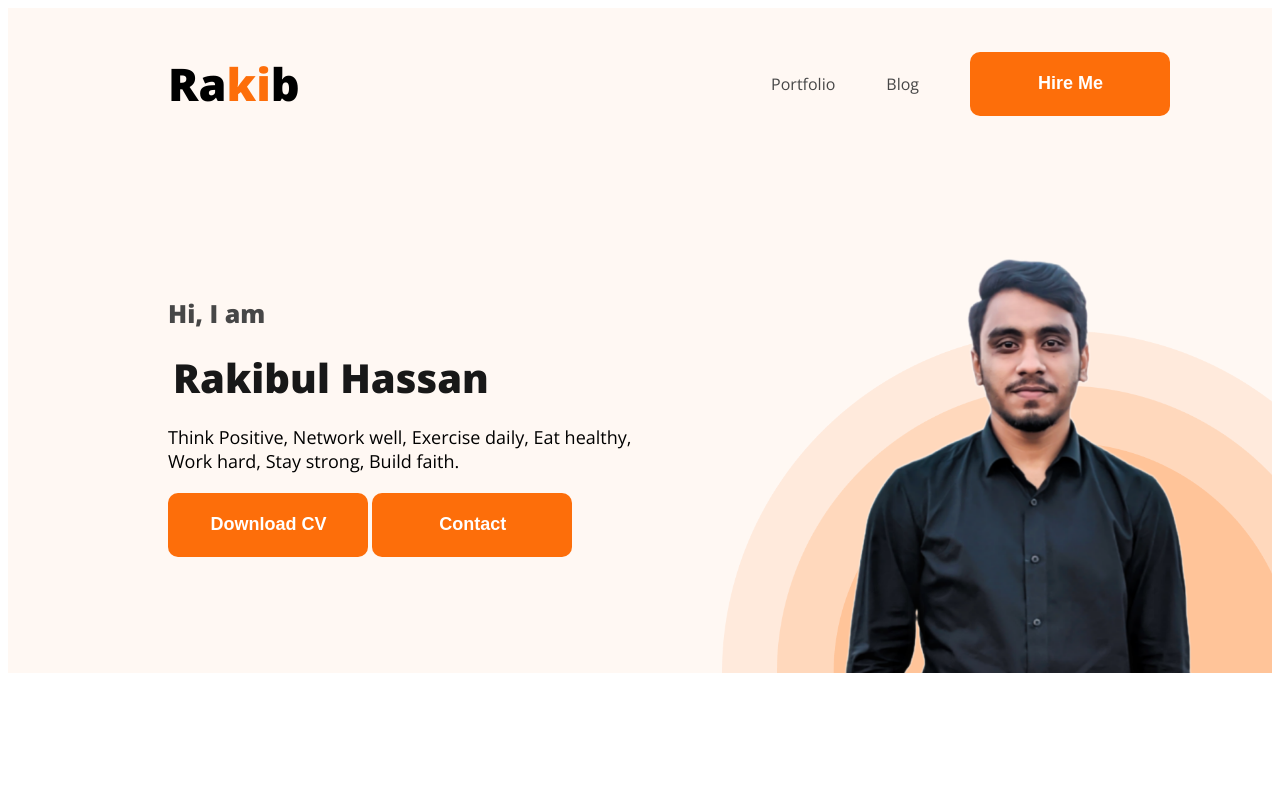
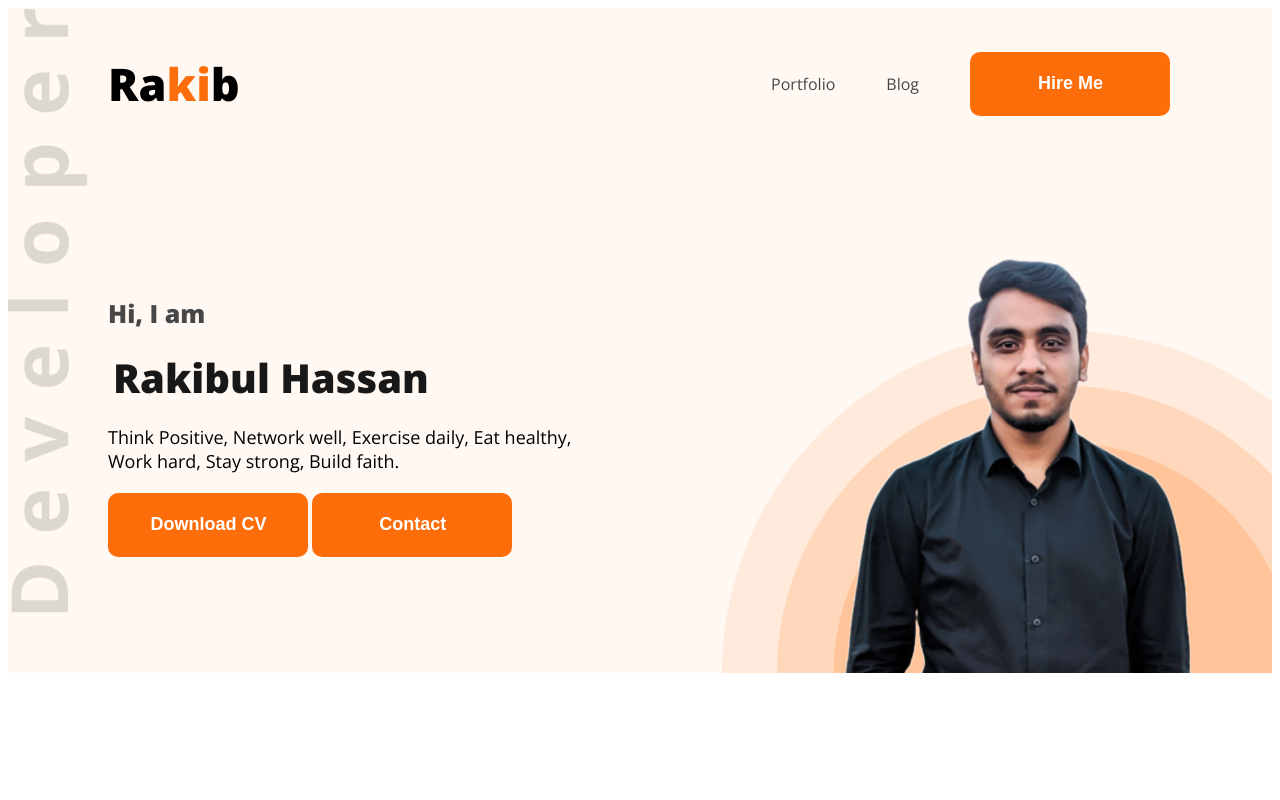
Before and after one commit to rakibulhassan07/1st-webportfolio, a plain HTML site: page index.html in a window 1280 px wide. Shown: the top 800 px of the page. Drawn offline with nearby package versions, Linux system fonts and the light colour scheme.

Commit message:
full portfolio Done

```diff
--- a/Style/portfolio.css
+++ b/Style/portfolio.css
@@ -7,7 +7,7 @@ nav{
     display: flex;
     align-items: center;
     justify-content: space-between;
-    margin: 0px 160px;
+    margin: 0px 100px;
 
 }
 nav>h3{
@@ -44,13 +44,14 @@ nav,a{
 }
 .header{
     background-color: #FFF8F3;
-    background-image: url('../images/header_bg.png');
-    background-repeat: no-repeat;
-    background-position: bottom right;
-    background-size: 550px;
+    background-image: url('../images/header_bg.png'),url('../images/developer.png');
+    background-repeat: no-repeat, no-repeat;
+    background-position: bottom right,top left;
+    background-size: 550px,80px;
+
 }
 .banner{
-    padding: 0px 30px 0px 160px;
+    padding: 0px 30px 0px 100px;
     display: flex;
     align-items: center;
     justify-content: space-between;
```
